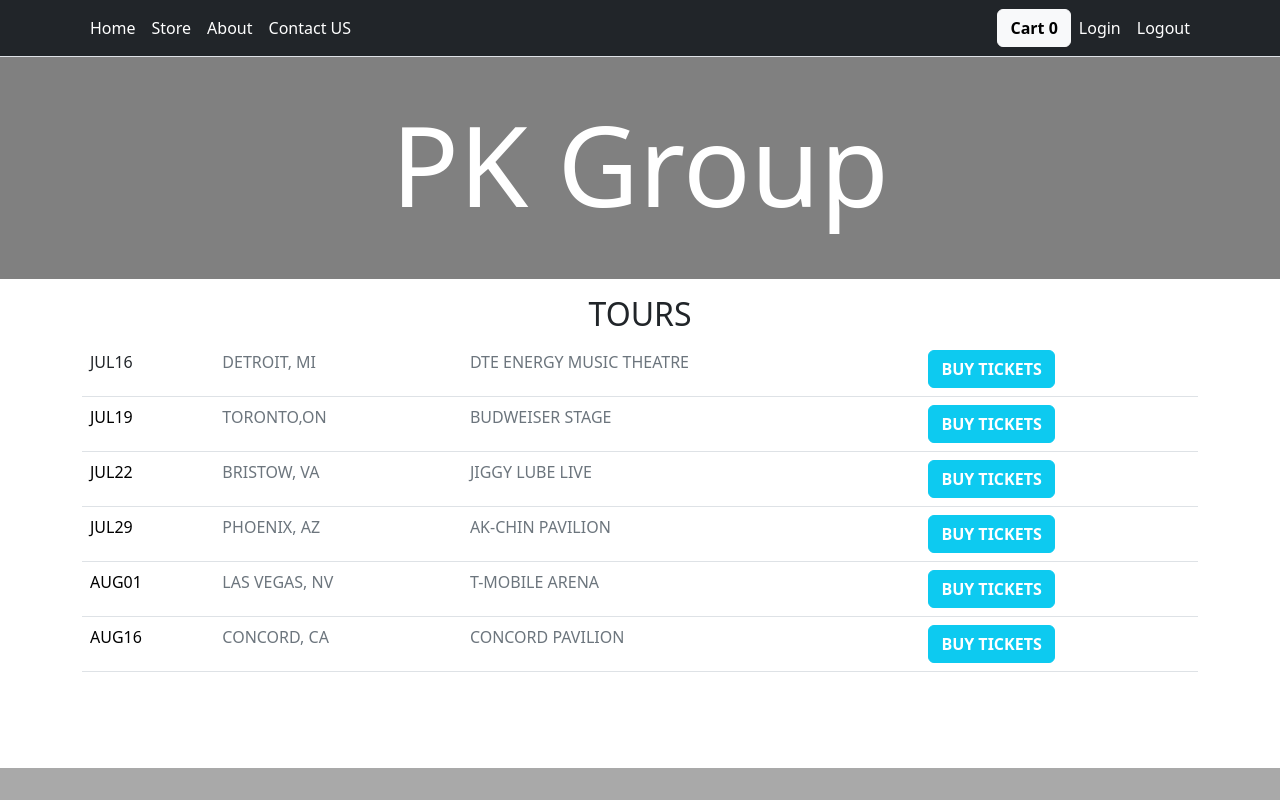
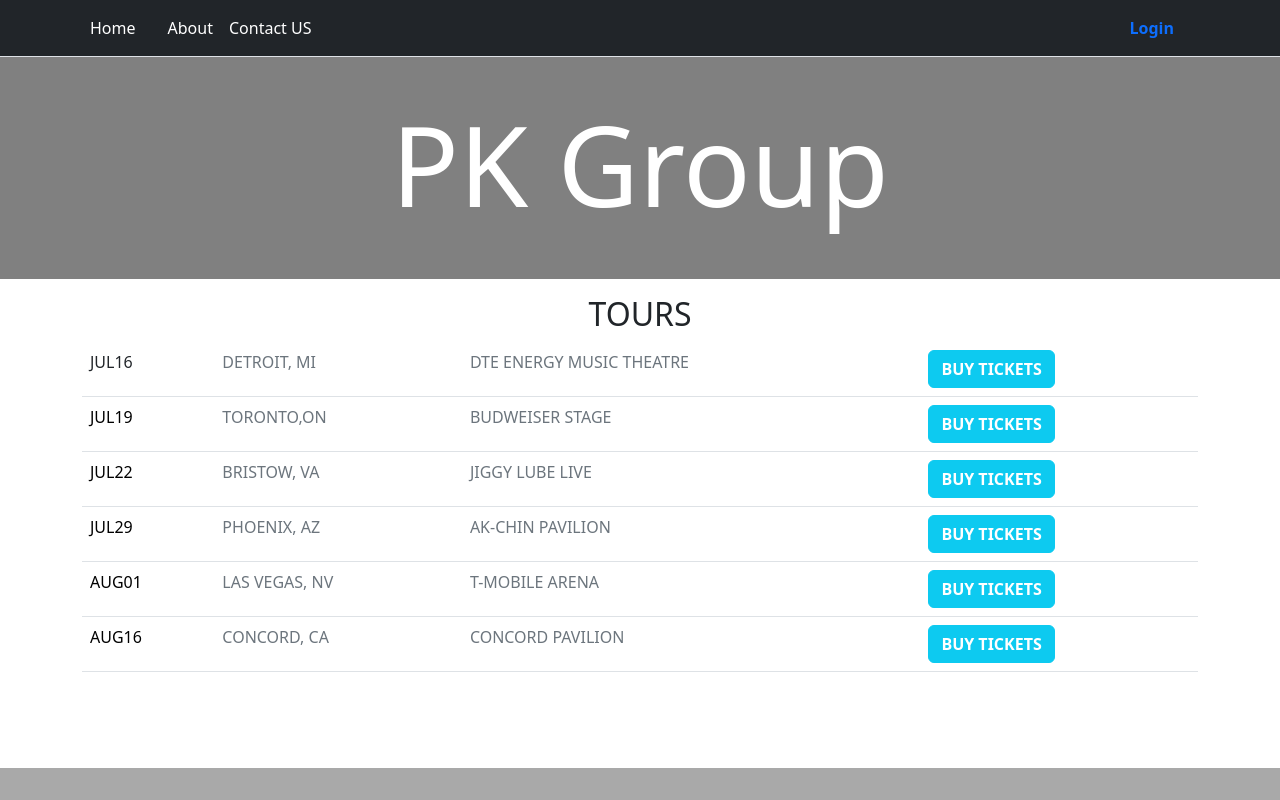
Before and after one commit to prabhasg56/e-commerce-react, a React (Create React App) app: page / in a window 1280 px wide. Shown: the top 800 px of the page. Built offline with nearby package versions, Linux system fonts and the light colour scheme.

Commit message:
added login page

```diff
--- a/src/App.js
+++ b/src/App.js
@@ -1,4 +1,4 @@
-import { useState } from "react";
+import { useContext, useState } from "react";
 import ReactDOM from "react-dom";
 import { Navigate, Route, Routes } from "react-router-dom";
 
@@ -11,10 +11,15 @@ import Home from "./pages/Home/Home";
 import ContactUs from "./pages/Contact/ContactUs";
 import ProductDetails from "./pages/ProductDetails/ProductDetails";
 import HeroSection from "./components/Layout/HeroSection";
+import AuthPage from "./pages/AuthPage";
+import CartContext from "./store/cart-context";
+import AutoLogout from "./components/AutoLogout/AutoLogOut";
 
 function App() {
   const [openModal, setOpenModal] = useState(false);
   const [showHeroSection, setShowHeroSection] = useState(true);
+
+  const cartCtx = useContext(CartContext);
 
   const openModalHandler = (show) => {
     setOpenModal(show);
@@ -36,17 +41,30 @@ function App() {
       <Routes>
         <Route path="/" element={<Home />} />
         <Route
+          path="/login"
+          element={!cartCtx._currentValue.isLoggedIn ? <AuthPage /> : <Home />}
+        />
+        <Route
           path="/store"
-          element={<Products showHeroSection={heroSectionHandler} />}
+          element={
+            cartCtx._currentValue.isLoggedIn ? (
+              <Products showHeroSection={heroSectionHandler} />
+            ) : (
+              <Home />
+            )
+          }
         />
         <Route path="/about" element={<About />} />
         <Route path="/contactUs" element={<ContactUs />} />
         <Route
           path="/product-details/:productId"
-          element={<ProductDetails />}
+          element={
+            cartCtx._currentValue.isLoggedIn ? <ProductDetails /> : <Home />
+          }
         />
         <Route path="/*" element={<Navigate to="/" />} />
       </Routes>
+      {cartCtx._currentValue.isLoggedIn && <AutoLogout />}
       <Footer />
     </>
   );
--- a/src/components/Auth/AuthForm.js
+++ b/src/components/Auth/AuthForm.js
@@ -53,7 +53,7 @@ const AuthForm = () => {
       console.log(responseJson);
 
       if (response.ok) {
-        authCtx._currentValue.login(responseJson.idToken, responseJson.refreshToken)
+        authCtx._currentValue.login(responseJson.idToken)
 
         navigate('/');
 
--- a/src/components/Layout/Header.js
+++ b/src/components/Layout/Header.js
@@ -1,12 +1,19 @@
 import { Button, Nav, Navbar, Container } from "react-bootstrap";
 import { useContext } from "react";
-import { NavLink} from "react-router-dom";
+import { NavLink, useNavigate} from "react-router-dom";
 
 import CartContext from "../../store/cart-context";
-import './Header.css'
+import './Header.css';
 
 const Header = (props) => {
   const cartCtx = useContext(CartContext);
+
+  const navigate = useNavigate();
+
+  const removeToken = () => {
+    cartCtx._currentValue.logout();
+    navigate('/');
+  };
   return (
     <>
       <Navbar
@@ -26,7 +33,7 @@ const Header = (props) => {
               <NavLink to="/" className="nav-componets">Home</NavLink>
             </Nav.Link>
             <Nav.Link>
-              <NavLink to="/store" className="nav-componets">Store</NavLink>
+              {cartCtx._currentValue.isLoggedIn && <NavLink to="/store" className="nav-componets">Store</NavLink>}
             </Nav.Link>
             <Nav.Link>
               <NavLink to="/about" className="nav-componets">About</NavLink>
@@ -36,18 +43,18 @@ const Header = (props) => {
             </Nav.Link>
           </Nav>
           <Nav>
-            <Button
+            {cartCtx._currentValue.isLoggedIn && <Button
               variant="light"
               style={{ fontWeight: "bold" }}
               onClick={() => props.showModalHandler(true)}
-            >{`Cart ${cartCtx._currentValue.items.length}`}</Button>
+            >{`Cart ${cartCtx._currentValue.items.length}`}</Button>}
           </Nav>
           <Nav>
           <Nav.Link >
-              <NavLink to="/login" className="nav-componets">Login</NavLink>
+              {!cartCtx._currentValue.isLoggedIn && <NavLink to="/login" className="nav-componets text-primary fw-bold">Login</NavLink>}
             </Nav.Link>
             <Nav.Link >
-              <NavLink to="/logout" className="nav-componets">Logout</NavLink>
+              {cartCtx._currentValue.isLoggedIn && <NavLink to="/logout" className="nav-componets text-danger fw-bold" onClick={() => removeToken()}>Logout</NavLink>}
             </Nav.Link>
           </Nav>
         </Container>
--- a/src/store/CartProvider.js
+++ b/src/store/CartProvider.js
@@ -1,4 +1,4 @@
-import React, { useReducer } from "react";
+import React, { useReducer, useState } from "react";
 import CartContext from "./cart-context";
 import productsArr from "./totalProducts";
 
@@ -86,6 +86,11 @@ const CartProvider = (props) => {
     defaultCartState
   );
 
+  const initialToken = localStorage.getItem('token');
+  const [idToken, setIdToken] = useState(initialToken);
+
+  const userIsLoggedIn = !!idToken;
+
   const addItemToCartHandler = (item) => {
     dispatchCartAction({ type: "ADD", item: item });
   };
@@ -98,14 +103,31 @@ const CartProvider = (props) => {
     dispatchCartAction({ type: "REMOVE", id: id });
   };
 
+  const loginHandler = (token) => {
+    setIdToken(token);
+    localStorage.setItem('token', token);
+  };
+
+  const logoutHandler = () => {
+    setIdToken(null);
+    localStorage.removeItem('token');
+  };
+
   const cartContext = React.createContext({
     items: cartState.items,
     totalAmount: cartState.totalAmount,
     totalProducts: productsArr,
+    idToken: idToken,
+    isLoggedIn: userIsLoggedIn,
+    login: loginHandler,
+    logout: logoutHandler,
     addItem: addItemToCartHandler,
     buyItems: buyItemsHandler,
     removeItem: removeItemFromCartHandler,
   });
+
+  console.log("supriya"+(cartContext.isLoggedIn))
+
   return (
     <CartContext.Provider value={cartContext}>
       {props.children}
--- a/src/store/cart-context.js
+++ b/src/store/cart-context.js
@@ -4,6 +4,10 @@ const CartContext = React.createContext({
     items:[],
     totalAmount: 0,
     totalProducts: [],
+    idToken : '',
+    isLoggedIn : false,
+    login: (idToken, refreshToken) => {},
+    logout: () => {},
     addItem: (item) => {},
     buyItems: (item) => {},
     removeItem: (item) => {}
```
